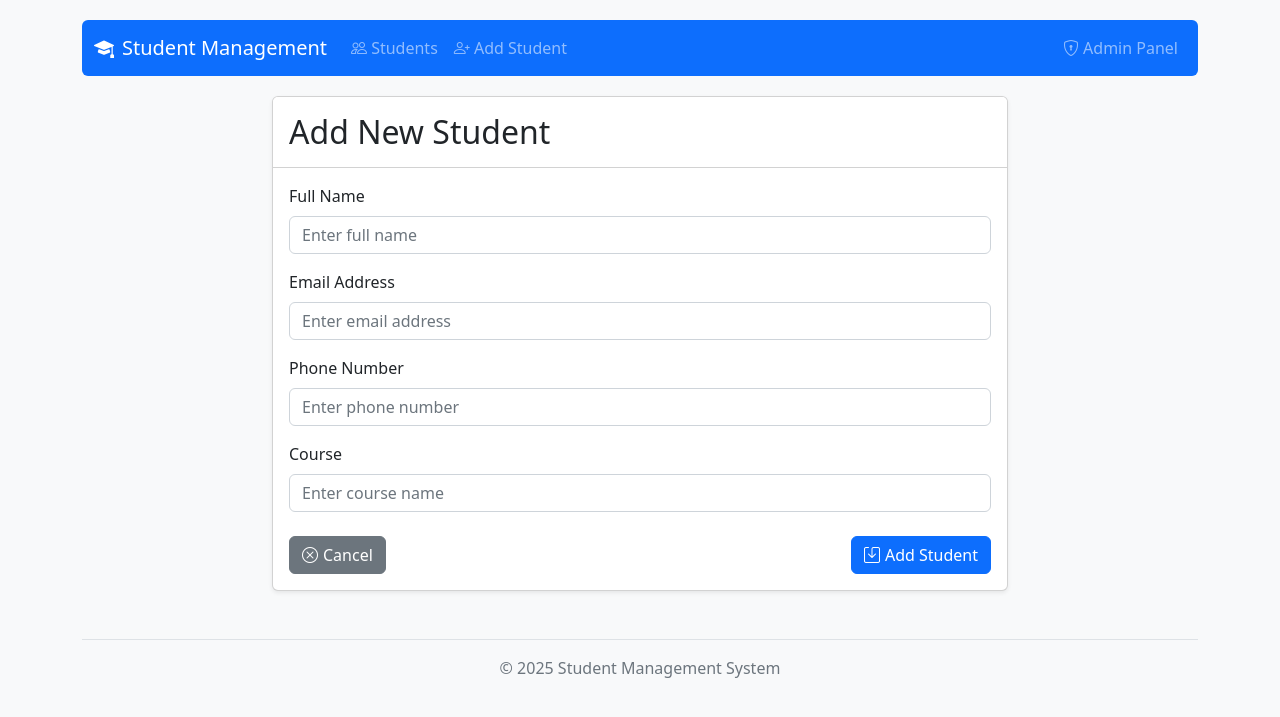
After one commit to nahidkhandaker/Student-Management-System, a Django app: page /student/new/ in a window 1280 px wide. The commit adds this page. Shown: the top 717 px of the page. Run offline with Django 5.2, Linux system fonts and the light colour scheme.

Commit message:
Student Management

```diff
--- a/student_management/settings.py
+++ b/student_management/settings.py
@@ -66,7 +66,7 @@ ROOT_URLCONF = 'student_management.urls'
 TEMPLATES = [
     {
         'BACKEND': 'django.template.backends.django.DjangoTemplates',
-        'DIRS': [],
+        'DIRS': [BASE_DIR / 'templates'],
         'APP_DIRS': True,
         'OPTIONS': {
             'context_processors': [
--- a/student_management/urls.py
+++ b/student_management/urls.py
@@ -20,9 +20,9 @@ from django.urls import path, include
 # Customize admin site
 admin.site.site_header = "Student Management Admin"
 admin.site.site_title = "Student Management Portal"
-admin.site.index_title = "Welcome to Student Management Portal"
+admin.site.index_title = "Welcome to Student Management System"
 
 urlpatterns = [
     path('admin/', admin.site.urls),
-    path('', include('students.urls'))
+    path('', include('students.urls')),
 ]
--- a/students/forms.py
+++ b/students/forms.py
@@ -29,11 +29,11 @@ class StudentForm(forms.ModelForm):
         }
 
     def clean_email(self):
-        email = self.cleared_data.get('email')
+        email = self.cleaned_data.get('email')
         instance_id = getattr(self.instance, 'id', None)
 
         # Check if email exists but ignore current instance (for updates)
-        if Student.objects.filter(email=email).execute(id=instance_id).exists():
+        if Student.objects.filter(email=email).exclude(id=instance_id).exists():
             raise forms.ValidationError("This email is already registered.")
 
         return email
--- a/students/views.py
+++ b/students/views.py
@@ -1,16 +1,13 @@
-from django.shortcuts import render
-from django.views.generic import ListView, DetailView, CreateView, UpdateView, DetailView
+from django.views.generic import ListView, DetailView, CreateView, UpdateView, DeleteView
 from django.urls import reverse_lazy
 from django.contrib import messages
 from django.contrib.messages.views import SuccessMessageMixin
 from .models import Student
 from .forms import StudentForm
 
-# Create your views here.
-
 class StudentListView(ListView):
     model = Student
-    template_name = 'student_list.html'
+    template_name = 'students/student_list.html'
     context_object_name = 'students'
     paginate_by = 10
 
@@ -19,13 +16,13 @@ class StudentListView(ListView):
 
 class StudentDetailView(DetailView):
     model = Student
-    template_name = 'student_detail.html'
+    template_name = 'students/student_detail.html'
     context_object_name = 'student'
 
 class StudentCreateView(SuccessMessageMixin, CreateView):
     model = Student
     form_class = StudentForm
-    template_name = 'student_form.html'
+    template_name = 'students/student_form.html'
     success_url = reverse_lazy('student-list')
     success_message = "Student '%(name)s' was created successfully!"
 
@@ -38,7 +35,7 @@ class StudentCreateView(SuccessMessageMixin, CreateView):
 class StudentUpdateView(SuccessMessageMixin, UpdateView):
     model = Student
     form_class = StudentForm
-    template_name = 'student_form.html'
+    template_name = 'students/student_form.html'
     success_url = reverse_lazy('student-list')
     success_message = "Student '%(name)s' was updated successfully!"
 
@@ -48,11 +45,11 @@ class StudentUpdateView(SuccessMessageMixin, UpdateView):
         context['submit_text'] = 'Update Student'
         return context
 
-class StudentDeleteView(SuccessMessageMixin, DetailView):
+class StudentDeleteView(SuccessMessageMixin, DeleteView):
     model = Student
-    template_name = 'student_delete.html'
+    template_name = 'students/student_confirm_delete.html'
+    success_url = reverse_lazy('student-list')
     context_object_name = 'student'
-    success_url = reverse_lazy('student-list')
     success_message = "Student was deleted successfully!"
 
     def delete(self, request, *args, **kwargs):
--- a/templates/base.html
+++ b/templates/students/base.html
@@ -3,7 +3,7 @@
 <head>
     <meta charset="UTF-8">
     <meta name="viewport" content="width=device-width, initial-scale=1.0">
-    <title>{%block title %}Student Management System{% endblock %}</title>
+    <title>{% block title %}Student Management System{% endblock %}</title>
     <link href="https://cdn.jsdelivr.net/npm/bootstrap@5.2.3/dist/css/bootstrap.min.css" rel="stylesheet">
     <link rel="stylesheet" href="https://cdn.jsdelivr.net/npm/bootstrap-icons@1.10.0/font/bootstrap-icons.css">
     <style>
@@ -13,11 +13,14 @@
             background-color: #f8f9fa;
         }
         .navbar {
-            background-color: #343a40;
             margin-bottom: 20px;
         }
         .card {
             box-shadow: 0 0.125rem 0.25rem rgba(0, 0, 0, 0.075);
+        }
+        .btn-icon {
+            display: inline-flex;
+            align-items: center;
         }
         .btn-icon i {
             margin-right: 5px;
@@ -31,14 +34,14 @@
                 <a class="navbar-brand" href="{% url 'student-list' %}">
                     <i class="bi bi-mortarboard-fill me-2"></i>Student Management
                 </a>
-                <button class="navbar-toggler" type="button" data-bs-toggle="collapse" data-ba-target="#navberNav">
+                <button class="navbar-toggler" type="button" data-bs-toggle="collapse" data-bs-target="#navbarNav">
                     <span class="navbar-toggler-icon"></span>
                 </button>
                 <div class="collapse navbar-collapse" id="navbarNav">
-                    <ul class="navbar-nav ms-auto">
+                    <ul class="navbar-nav me-auto">
                         <li class="nav-item">
-                            <a class="nav-link" href="{% url 'student-list'}">
-                                <i class="bi b-people"></i>Students
+                            <a class="nav-link" href="{% url 'student-list' %}">
+                                <i class="bi bi-people"></i> Students
                             </a>
                         </li>
                         <li class="nav-item">
@@ -59,13 +62,13 @@
         </nav>
 
         {% if messages %}
-            <div class="message my-3">
+            <div class="messages my-3">
                 {% for message in messages %}
                     <div class="alert {{ message.tags }} alert-dismissible fade show" role="alert">
                         {{ message }}
                         <button type="button" class="btn-close" data-bs-dismiss="alert" aria-label="Close"></button>
                     </div>
-                    {% endfor %}
+                {% endfor %}
             </div>
         {% endif %}
 
--- /dev/null
+++ b/templates/students/student_form.html
@@ -0,0 +1,77 @@
+{% extends 'students/base.html' %}
+
+{% block title %}{{ title }}{% endblock %}
+
+{% block content %}
+    <div class="row">
+        <div class="col-md-8 offset-md-2">
+            <div class="card">
+                <div class="card-header bg-white py-3">
+                    <h2 class="card-title m-0">{{ title }}</h2>
+                </div>
+                <div class="card-body">
+                    <form method="post" novalidate>
+                        {% csrf_token %}
+
+                        <div class="mb-3">
+                            <label for="{{ form.name.id_for_label }}" class="form-label">Full Name</label>
+                            {{ form.name }}
+                            {% if form.name.errors %}
+                                <div class="text-danger mt-1">
+                                    {% for error in form.name.errors %}
+                                        <small>{{ error }}</small>
+                                    {% endfor %}
+                                </div>
+                            {% endif %}
+                        </div>
+
+                        <div class="mb-3">
+                            <label for="{{ form.email.id_for_label }}" class="form-label">Email Address</label>
+                            {{ form.email }}
+                            {% if form.email.errors %}
+                                <div class="text-danger mt-1">
+                                    {% for error in form.email.errors %}
+                                        <small>{{ error }}</small>
+                                    {% endfor %}
+                                </div>
+                            {% endif %}
+                        </div>
+
+                        <div class="mb-3">
+                            <label for="{{ form.phone.id_for_label }}" class="form-label">Phone Number</label>
+                            {{ form.phone }}
+                            {% if form.phone.errors %}
+                                <div class="text-danger mt-1">
+                                    {% for error in form.phone.errors %}
+                                        <small>{{ error }}</small>
+                                    {% endfor %}
+                                </div>
+                            {% endif %}
+                        </div>
+
+                        <div class="mb-3">
+                            <label for="{{ form.course.id_for_label }}" class="form-label">Course</label>
+                            {{ form.course }}
+                            {% if form.course.errors %}
+                                <div class="text-danger mt-1">
+                                    {% for error in form.course.errors %}
+                                        <small>{{ error }}</small>
+                                    {% endfor %}
+                                </div>
+                            {% endif %}
+                        </div>
+
+                        <div class="d-flex justify-content-between mt-4">
+                            <a href="{% url 'student-list' %}" class="btn btn-secondary btn-icon">
+                                <i class="bi bi-x-circle"></i> Cancel
+                            </a>
+                            <button type="submit" class="btn btn-primary btn-icon">
+                                <i class="bi bi-save"></i> {{ submit_text }}
+                            </button>
+                        </div>
+                    </form>
+                </div>
+            </div>
+        </div>
+    </div>
+{% endblock %}
```
Also changed, not shown: templates/students/student_confirm_delete.html (added, +48 -0 lines), templates/students/student_detail.html (added, +70 -0 lines), templates/students/student_list.html (renamed from templates/student_list.html, +10 -11 lines), db.sqlite3, templates/student_detail.html (deleted).
